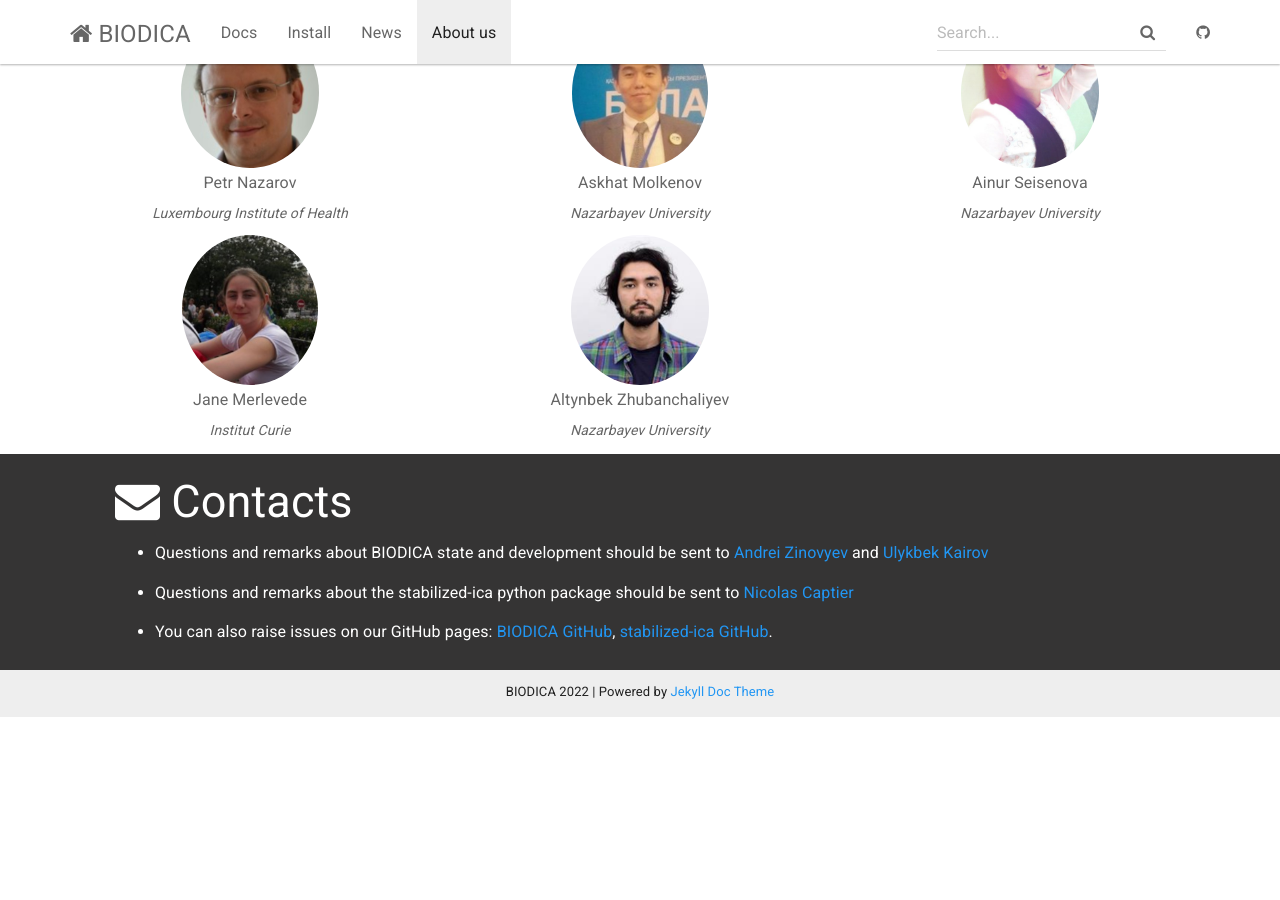
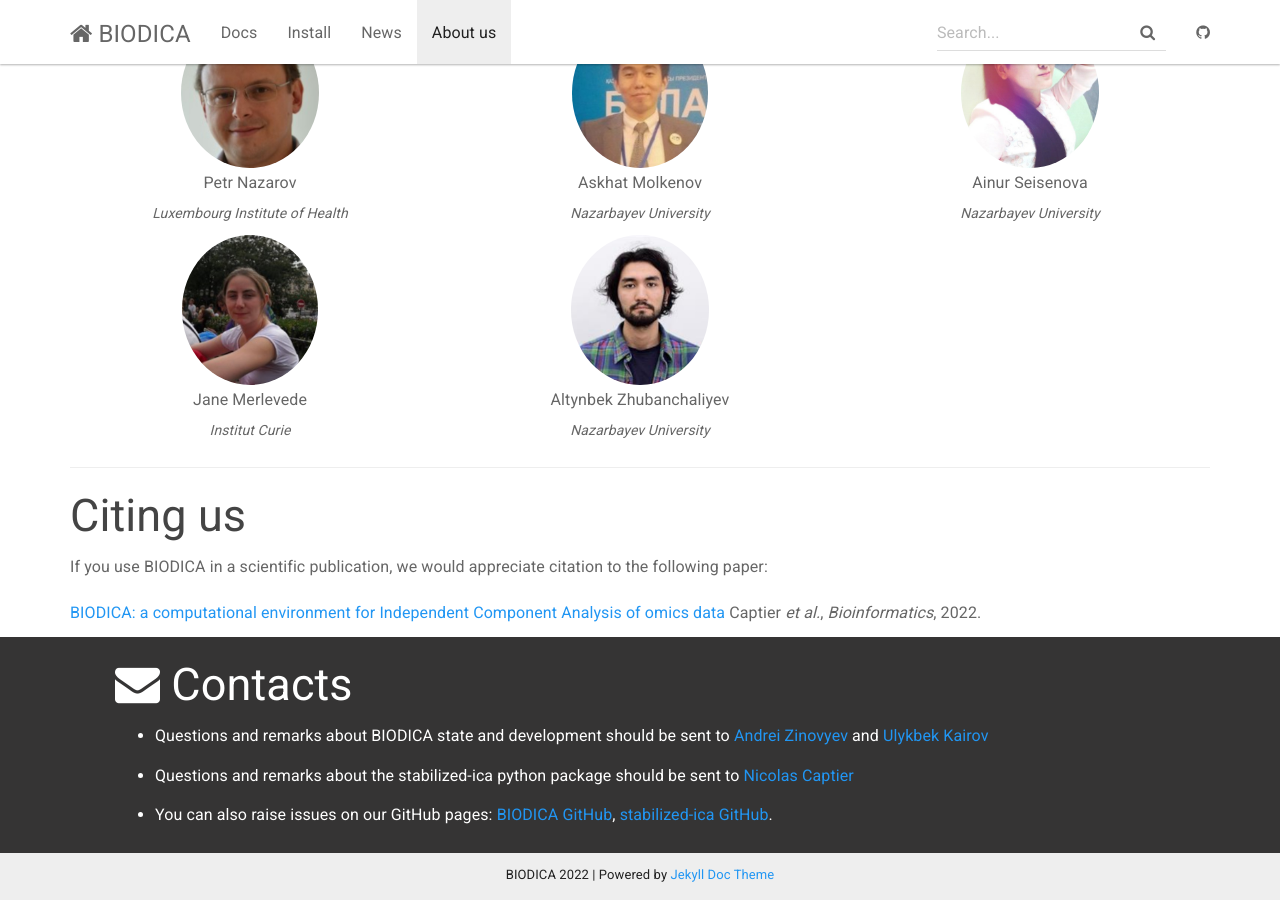
Before and after one commit to sysbio-curie/biodica-environment, a Jekyll site: the page built from assets/about_us.html, in a window 1280 px wide and 900 px high, scrolled down 710 px. Built offline with Jekyll 4.4.1, drawn with Linux system fonts in a browser that asks for light colours; before the commit the page ends 1427 px from its top, so only the background shows below that.

Commit message:
Add citing us section

```diff
--- a/assets/about_us.html
+++ b/assets/about_us.html
@@ -104,6 +104,13 @@ margin-top: -37px; padding: 10px">
         </div>
     </div>
     <hr>
+
+    <h2>Citing us</h2>
+    <p>If you use BIODICA in a scientific publication, we would appreciate citation to the following paper:</p>
+    <p><a href="https://academic.oup.com/bioinformatics/advance-article-abstract/doi/10.1093/bioinformatics/btac204/6564219">BIODICA: a computational environment for Independent Component Analysis of omics data</a>
+    Captier <i>et al.</i>, <i>Bioinformatics</i>, 2022.</p>
+    <hr>
+
 </div>
 
 
```
